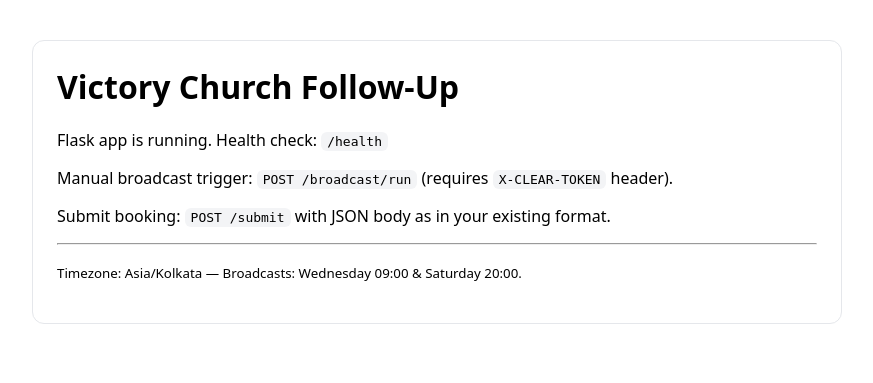
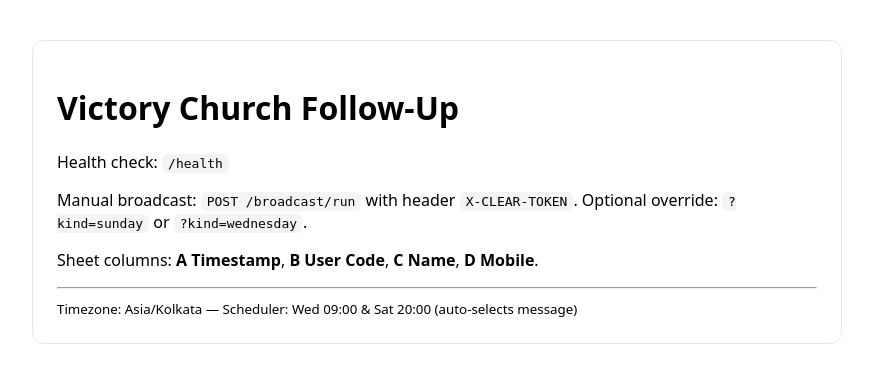
Before and after one commit to ganeshvaka6/vc-followup-broadcast-, a Flask app: page / in a window 1280 px wide. Shown: the top 383 px of the page, without its empty margins (203-1076 px from the left). Run offline with Flask 3, Linux system fonts and the light colour scheme.

Commit message:
Added Header information

```diff
--- a/templates/index.html
+++ b/templates/index.html
@@ -1,24 +1,23 @@
 <!doctype html>
 <html lang="en">
 <head>
-    <meta charset="utf-8">
-    <meta name="viewport" content="width=device-width, initial-scale=1">
+  <meta charset="utf-8" />
+  <meta name="viewport" content="width=device-width, initial-scale=1" />
   <title>Victory Church Follow‑Up</title>
   <style>
-      body { font-family: system-ui, -apple-system, Segoe UI, Roboto, Ubuntu, 'Helvetica Neue', Arial, 'Noto Sans', 'Liberation Sans', sans-serif; padding: 2rem; }
+    body { font-family: system-ui, -apple-system, Segoe UI, Roboto, Ubuntu, Arial, sans-serif; padding: 2rem; }
     .card { max-width: 760px; margin: auto; padding: 1.5rem; border: 1px solid #e5e7eb; border-radius: 12px; }
-      h1 { margin-top: 0; }
-      code { background: #f3f4f6; padding: 2px 6px; border-radius: 6px; }
+    code { background:#f3f4f6; padding:2px 6px; border-radius:6px; }
   </style>
 </head>
 <body>
   <div class="card">
     <h1>Victory Church Follow‑Up</h1>
-      <p>Flask app is running. Health check: <code>/health</code></p>
-      <p>Manual broadcast trigger: <code>POST /broadcast/run</code> (requires <code>X-CLEAR-TOKEN</code> header).</p>
-      <p>Submit booking: <code>POST /submit</code> with JSON body as in your existing format.</p>
-      <hr/>
-      <p><small>Timezone: Asia/Kolkata — Broadcasts: Wednesday 09:00 &amp; Saturday 20:00.</small></p>
+    <p>Health check: <code>/health</code></p>
+    <p>Manual broadcast: <code>POST /broadcast/run</code> with header <code>X-CLEAR-TOKEN</code>. Optional override: <code>?kind=sunday</code> or <code>?kind=wednesday</code>.</p>
+    <p>Sheet columns: <strong>A Timestamp</strong>, <strong>B User Code</strong>, <strong>C Name</strong>, <strong>D Mobile</strong>.</p>
+    <hr />
+    <small>Timezone: Asia/Kolkata — Scheduler: Wed 09:00 &amp; Sat 20:00 (auto‑selects message)</small>
   </div>
 </body>
 </html>
```
Lines whose indentation alone changed are shown as unchanged.
